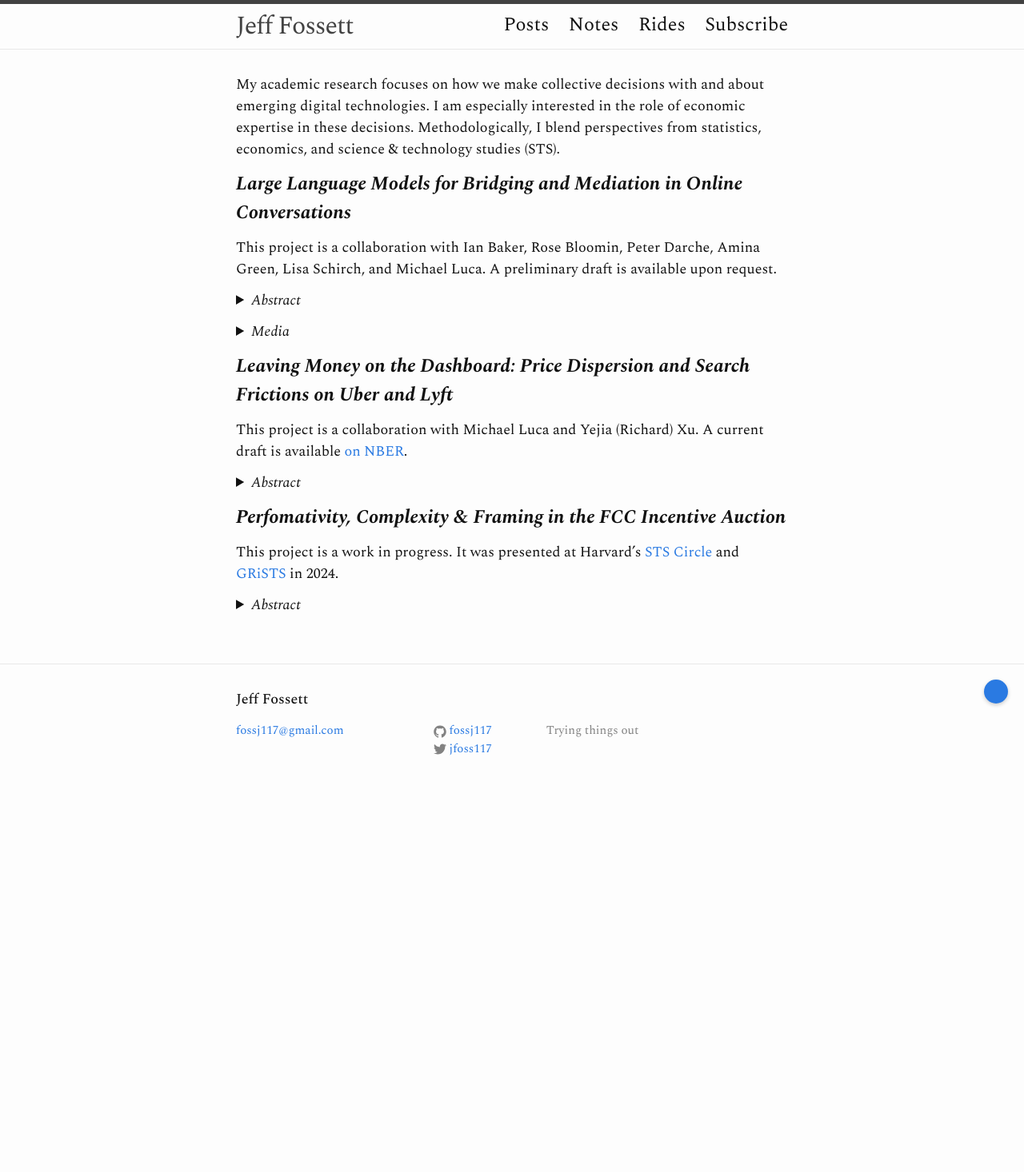
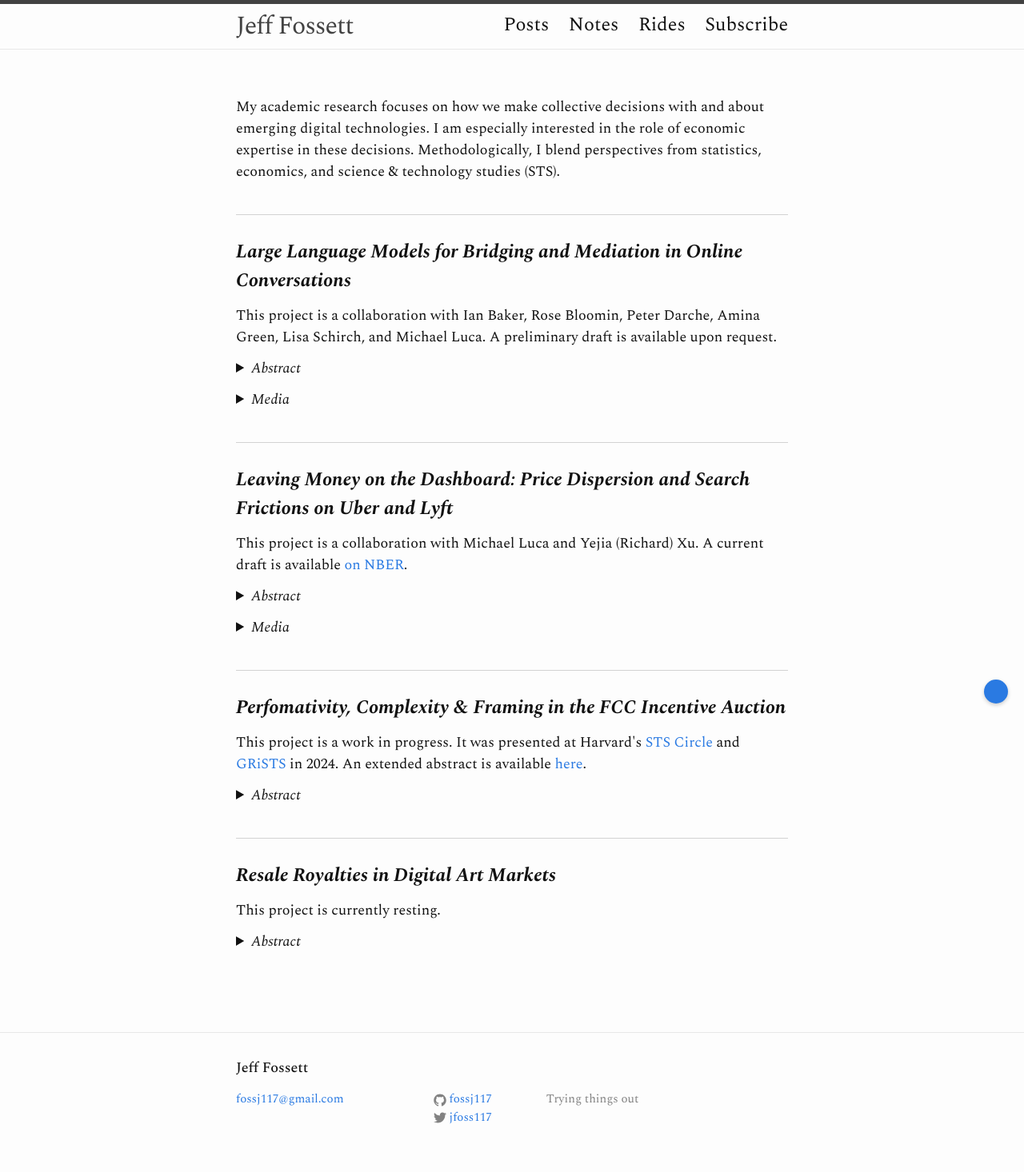
Before and after one commit to Fossj117/fossj117.github.io, a Jekyll site: the page built from academic.md, in a window 1280 px wide. Shown: the whole page at 80% size. Built offline with Jekyll 4.4.1, drawn with Linux system fonts in a browser that asks for light colours; before the commit the page ends 1005 px from its top, so only the background shows below that.

Commit message:
add updates to academic and cv etc

```diff
--- a/academic.md
+++ b/academic.md
@@ -4,12 +4,24 @@ title: Academic
 permalink: /academic/
 ---
 
-My academic research focuses on how we make collective decisions with and about emerging digital technologies. I am especially interested in the role of economic expertise in these decisions. Methodologically, I blend perspectives from statistics, economics, and science & technology studies (STS).
+<html>
+<style>
+.paper-block {
+  padding: 1.75rem 0;
+  border-bottom: 1px solid rgba(128, 128, 128, 0.35);
+}
+.paper-block:last-of-type {
+  border-bottom: none;
+}
+</style>
 
-### <strong>*Large Language Models for Bridging and Mediation in Online Conversations*</strong>
-This project is a collaboration with Ian Baker, Rose Bloomin, Peter Darche, Amina Green, Lisa Schirch, and Michael Luca. A preliminary draft is available upon request.
+<section class="paper-block preamble">
+<p>My academic research focuses on how we make collective decisions with and about emerging digital technologies. I am especially interested in the role of economic expertise in these decisions. Methodologically, I blend perspectives from statistics, economics, and science &amp; technology studies (STS).</p>
+</section>
 
-<html>
+<section class="paper-block">
+<h3><strong><em>Large Language Models for Bridging and Mediation in Online Conversations</em></strong></h3>
+<p>This project is a collaboration with Ian Baker, Rose Bloomin, Peter Darche, Amina Green, Lisa Schirch, and Michael Luca. A preliminary draft is available upon request.</p>
 <p><details>
 <summary><em>Abstract</em></summary>
 
@@ -19,24 +31,24 @@ Forthcoming.
 
 </details>
 </p>
-
 <p><details>
 <summary><em>Media</em></summary>
 
 <ul>
-<li><a href="https://techandsocialcohesion.substack.com/p/from-battleground-to-common-ground">From battleground to common ground: Bridging Bot shows how AI designed to mediate could nudge toxic online spaces towards healthier discourse</a> – Council onTechnology &amp; Social Cohesion.</li>
+<li><a href="https://techandsocialcohesion.substack.com/p/from-battleground-to-common-ground">From battleground to common ground: Bridging Bot shows how AI designed to mediate could nudge toxic online spaces towards healthier discourse</a> – Council on Technology &amp; Social Cohesion.</li>
 <li><a href="https://www.plurality.institute/blog-posts/exploring-opportunities-for-large-language-models-in-public-discourse">Exploring Opportunities for Large Language Models in Public Discourse</a> – Plurality Institute.</li>
 <li><a href="https://www.youtube.com/watch?v=QgfXdJ-7pF4&amp;ab_channel=PluralityInstitute">Presentation</a> at ``LLMs in Public Discourse” conference.</li>
 </ul>
 
 </details>
 </p>
-</html>
+</section>
 
-### <strong>*Leaving Money on the Dashboard: Price Dispersion and Search Frictions on Uber and Lyft*</strong>
-This project is a collaboration with Michael Luca and Yejia (Richard) Xu. A current draft is available [on NBER](https://www.nber.org/papers/w34441).
 
-<html>
+<section class="paper-block">
+<h3><strong><em>Leaving Money on the Dashboard: Price Dispersion and Search Frictions on Uber and Lyft</em></strong></h3>
+<p>This project is a collaboration with Michael Luca and Yejia (Richard) Xu. A current draft is available <a href="https://www.nber.org/papers/w34441">on NBER</a>.</p>
+
 <p><details>
 <summary><em>Abstract</em></summary>
 
@@ -44,13 +56,22 @@ We document price differences for identical trips on Uber and Lyft, based on an
 
 </details>
 </p>
-</html>
 
-### <strong>*Perfomativity, Complexity & Framing in the FCC Incentive Auction*</strong>
+<p><details>
+<summary><em>Media</em></summary>
 
-This project is a work in progress. It was presented at Harvard's [STS Circle](https://www.wcfia.harvard.edu/event/science-technology-and-society-seminar-sts-circle-02-24-25) and [GRiSTS](https://sts.hks.harvard.edu/events/workshops/grists-2024/) in 2024.
+<ul>
+<li><a href="https://open.spotify.com/episode/4QKixrwtHtH5X8Sm3qUKwi?si=a685f46b94d84a62&nd=1&dlsi=6cf404da376c4683">50-year mortgages, falling real wages, and doing your rideshare due diligence</a> – The Indicator from Planet Money (NPR).</li>
+</ul>
 
-<html>
+</details>
+</p>
+</section>
+
+<section class="paper-block">
+<h3><strong><em>Perfomativity, Complexity & Framing in the FCC Incentive Auction</em></strong></h3>
+<p>This project is a work in progress. It was presented at Harvard's <a href="https://www.wcfia.harvard.edu/event/science-technology-and-society-seminar-sts-circle-02-24-25">STS Circle</a> and <a href="https://sts.hks.harvard.edu/events/workshops/grists-2024/">GRiSTS</a> in 2024. An extended abstract is available <a href="/files/Fossett_GRiSTS_Summary.pdf">here</a>.</p>
+
 <p><details>
 <summary><em>Abstract</em></summary>
 
@@ -58,4 +79,20 @@ This project is a work in progress. It was presented at Harvard's [STS Circle](h
 
 </details>
 </p>
+</section>
+
+<section class="paper-block">
+<h3><strong><em>Resale Royalties in Digital Art Markets</em></strong></h3>
+
+This project is currently resting.
+
+
+<p><details>
+<summary><em>Abstract</em></summary>
+
+<p> Resale royalty policies (<em>droit de suite</em> or ``right to follow”) entitle artists to a percentage of secondary market sales of their artwork. These policies have been implemented in many offline art markets (including the UK, EU, and parts of the US) and have been subject to much theoretical debate in economics, law, and policy. At the same time, these policies have recently become popular in digital art markets based on the blockchain, where they are enforced by marketplace platforms rather than governments. Despite their popularity, there is limited high-quality empirical evidence about the consequences of resale royalty policies, partially due to data limitations in offline art markets, such as the inability to observe private sales which represent over half of transactions. In this project I use data from blockchain-based non-fungible token (NFT) art markets to study the effect of resale royalty policies; in particular, I examine the effect of these policies on prices and quantities in the secondary market for NFT assets. To identify causal effects, I take advantage of a recent series of marketplace platform policy changes - driven by competition for buyers - which have substantially reduced effective royalty enforcement in the Ethereum NFT space. </p>
+
+</details>
+</p>
+</section>
 </html>
```
Also changed, not shown: index.md (+4 -4 lines), 2 other files.
